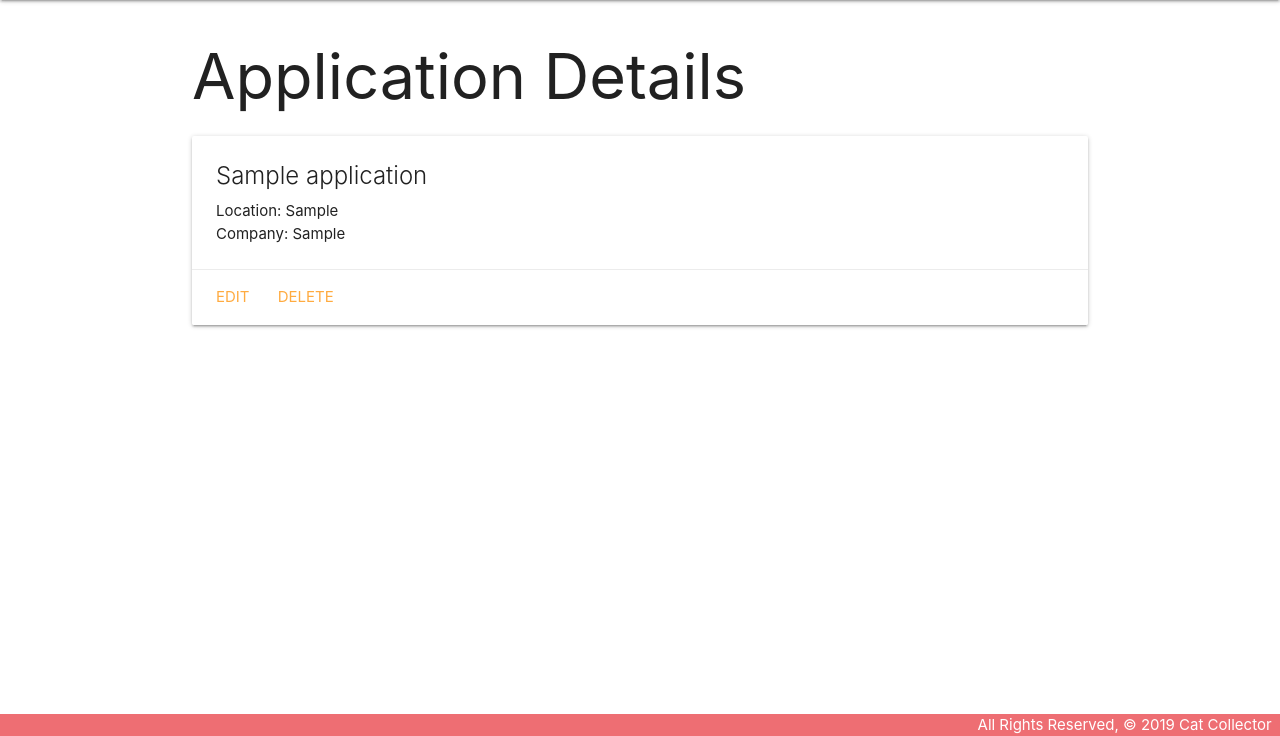
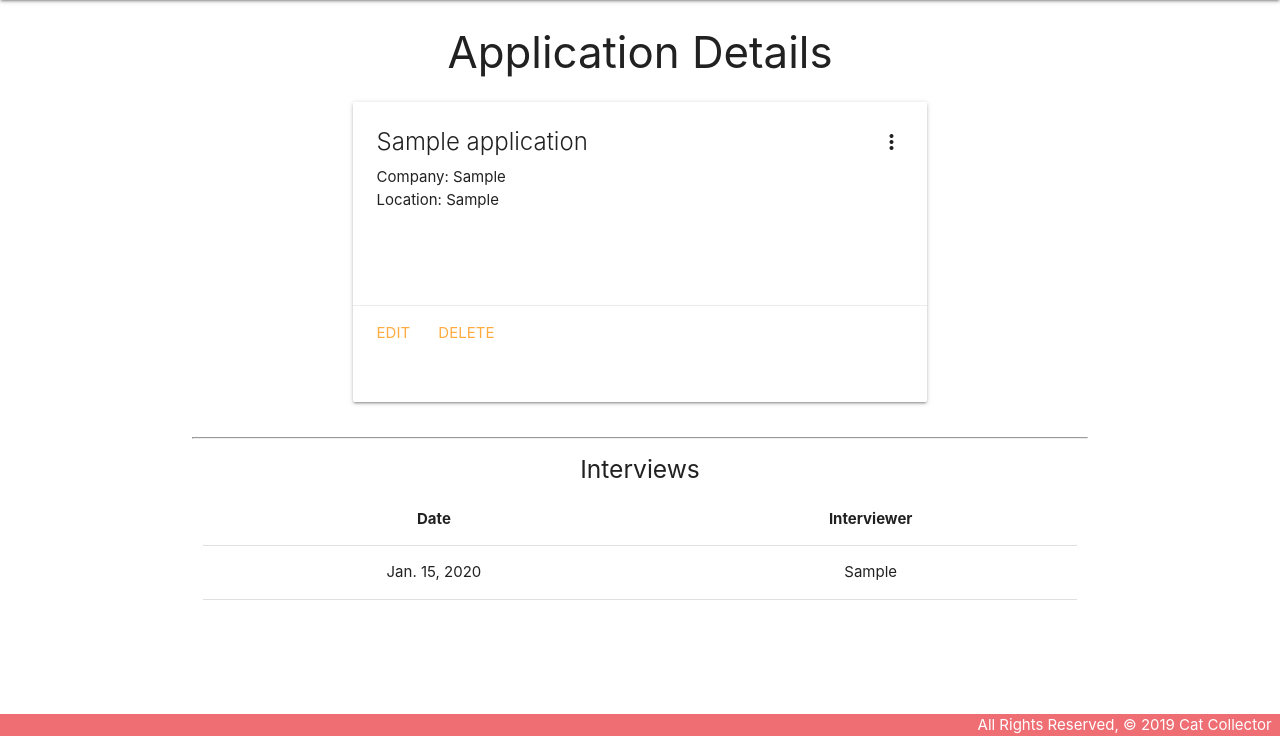
Before and after one commit to maliqtaylor/job-tracker, a Django app: page /applications/1/ in a window 1280 px wide. Shown: the part 64-800 px from the top of the page. Run offline with Django 3.2, Linux system fonts and the light colour scheme; tables that the repository leaves empty hold one stand-in row (values such as "Sample post").

Commit message:
create & read interview

```diff
--- a/jobtracker/main_app/admin.py
+++ b/jobtracker/main_app/admin.py
@@ -1,4 +1,5 @@
 from django.contrib import admin
-from .models import Applications
+from .models import Application, Interview
 # Register your models here.
-admin.site.register(Applications)
+admin.site.register(Application)
+admin.site.register(Interview)
--- /dev/null
+++ b/jobtracker/main_app/forms.py
@@ -0,0 +1,7 @@
+from django.forms import ModelForm
+from .models import Interview
+
+class InterviewForm(ModelForm):
+  class Meta:
+    model = Interview
+    fields = ['date', 'interviewer', 'notes']
--- a/jobtracker/main_app/models.py
+++ b/jobtracker/main_app/models.py
@@ -1,8 +1,21 @@
 from django.db import models
+from django.urls import reverse
 
 # Create your models here.
-class Applications(models.Model):
+class Application(models.Model):
   company = models.CharField(max_length=80)
   title = models.CharField(max_length=80)
   location = models.CharField(max_length=80)
   active = models.BooleanField(default=True)
+
+  def __str__(self):
+    return self.title + ' Application at ' + self.company
+
+  def get_absolute_url(self):
+    return reverse('detail', kwargs={'app_id': self.id})
+
+class Interview(models.Model):
+  date = models.DateField()
+  interviewer = models.CharField(max_length=50)
+  notes = models.TextField(max_length=250)
+  application = models.ForeignKey(Application, on_delete=models.CASCADE)
--- a/jobtracker/main_app/static/css/style.css
+++ b/jobtracker/main_app/static/css/style.css
@@ -12,3 +12,12 @@ footer.page-footer {
   padding-top: 0;
   text-align: right;
 }
+
+.detail{
+  min-height: 300px;
+  overflow: scroll;
+}
+
+.card-action{
+  margin-top: 70px;
+}
--- a/jobtracker/main_app/templates/applications/detail.html
+++ b/jobtracker/main_app/templates/applications/detail.html
@@ -1,23 +1,55 @@
 {% extends 'base.html' %}
 {% block content %}
+<h3 class="center-align">Application Details</h3>
 
-<h1>Application Details</h1>
-
-<div class="card">
-  <div class="card-content">
-    <span class="card-title">{{ app.title }}</span>
-    <p>Location: {{ app.location }}</p>
-    <p>Company: {{ app.company }}</p>
-    <!-- {% if cat.age > 0 %}
-    <p>Age: {{ cat.age }}</p>
-    {% else %}
-    <p>Age: Kitten</p>
-    {% endif %} -->
-  </div>
-  <div class="card-action">
-    <a href="{% url 'applications_update' app.id %}">Edit</a>
-    <a href="{% url 'applications_delete' app.id %}">Delete</a>
+<div class="row">
+  <div class="col s8 offset-s2">
+    <div class="card detail">
+      <div class="card-content">
+        <span class="card-title activator grey-text text-darken-4">{{ app.title }} <i
+            class="material-icons right">more_vert</i></span>
+        <p>Company: {{ app.company }}</p>
+        <p>Location: {{ app.location }}</p>
+      </div>
+      <div class="card-reveal">
+        <span class="card-title grey-text text-darken-4">Add Interview<i class="material-icons right">close</i></span>
+        <form action="{% url 'add_interview' app.id %}" method="post">
+          {% csrf_token %}
+          {{ interview_form.as_p }}
+          <div class="center">
+            <input type="submit" class="btn ipt" value="Add Interview">
+          </div>
+        </form>
+      </div>
+      <div class="card-action">
+        <a class="hi" href="{% url 'applications_update' app.id %}">Edit</a>
+        <a href="{% url 'applications_delete' app.id %}">Delete</a>
+      </div>
+    </div>
   </div>
 </div>
 
+<hr>
+<h5 class="center-align">Interviews</h5>
+
+<div class="row">
+  <div class="col s12">
+    <table class="highlight centered">
+      <thead>
+        <tr>
+          <th>Date</th>
+          <th>Interviewer</th>
+        </tr>
+      </thead>
+      <tbody>
+        {% for interview in app.interview_set.all %}
+        <tr>
+          <td>{{interview.date}}</td>
+          <td>{{interview.interviewer}}</td>
+        </tr>
+        {% endfor %}
+      </tbody>
+    </table>
+  </div>
+</div>
 {% endblock %}
--- a/jobtracker/main_app/templates/base.html
+++ b/jobtracker/main_app/templates/base.html
@@ -7,8 +7,10 @@
   <meta name="viewport" content="width=device-width, initial-scale=1.0">
   <meta http-equiv="X-UA-Compatible" content="ie=edge">
   <title>Job Tracker</title>
+  <link href="https://fonts.googleapis.com/icon?family=Material+Icons" rel="stylesheet">
   <link rel="stylesheet" href="https://cdnjs.cloudflare.com/ajax/libs/materialize/1.0.0/css/materialize.min.css">
   <link rel="stylesheet" type="text/css" href="{% static 'css/style.css' %}">
+  <script src="https://cdnjs.cloudflare.com/ajax/libs/materialize/1.0.0/js/materialize.min.js"></script>
 </head>
 
 <body>
--- a/jobtracker/main_app/templates/main_app/applications_confirm_delete.html
+++ b/jobtracker/main_app/templates/main_app/application_confirm_delete.html
@@ -6,7 +6,9 @@
 
 <form action="" method="POST">
   {% csrf_token %}
-  <input type="submit" value="Yes - Delete!" class="btn">
+  <div class="center">
+  <input type="submit" value="Yes - Delete!" class="btn ipt">
   <a href="{% url 'detail' object.id %}">Cancel</a>
+  </div>
 </form>
 {% endblock %}
--- a/jobtracker/main_app/urls.py
+++ b/jobtracker/main_app/urls.py
@@ -9,4 +9,5 @@ urlpatterns = [
   path('applications/create/', views.ApplicationCreate.as_view(), name='applications_create'),
   path('applications/<int:pk>/update/', views.ApplicationUpdate.as_view(), name='applications_update'),
   path('items/<int:pk>/delete/', views.ApplicationDelete.as_view(), name='applications_delete'),
+  path('applications/<int:app_id>/add_interview/', views.add_interview, name='add_interview'),
 ]
--- a/jobtracker/main_app/views.py
+++ b/jobtracker/main_app/views.py
@@ -1,6 +1,7 @@
-from django.shortcuts import render
+from django.shortcuts import render, redirect
 from django.views.generic.edit import CreateView, UpdateView, DeleteView
-from .models import Applications
+from .models import Application
+from .forms import InterviewForm
 # Create your views here.
 
 # Define the home view
@@ -11,23 +12,30 @@ def about(request):
   return render(request, 'about.html')
 
 def application_index(request):
-  applications = Applications.objects.all()
+  applications = Application.objects.all()
   return render(request, 'applications/index.html', { 'applications': applications })
 
 def app_detail(request, app_id):
-  app = Applications.objects.get(id=app_id)
-  return render(request, 'applications/detail.html', { 'app': app })
+  app = Application.objects.get(id=app_id)
+  interview_form = InterviewForm()
+  return render(request, 'applications/detail.html', { 'app': app, 'interview_form': interview_form })
+
+def add_interview(request, app_id):
+  form = InterviewForm(request.POST)
+  if form.is_valid():
+    new_interview = form.save(commit=False)
+    new_interview.application_id = app_id
+    new_interview.save()
+  return redirect('detail', app_id=app_id)
 
 class ApplicationCreate(CreateView):
-  model = Applications
+  model = Application
   fields = ['company', 'location', 'title']
-  success_url = '/'
 
 class ApplicationUpdate(UpdateView):
-  model = Applications
+  model = Application
   fields = ['location', 'title']
-  success_url = '/'
 
 class ApplicationDelete(DeleteView):
-  model = Applications
-  success_url = '/'
+  model = Application
+  success_url = '/applications/'
```
Also changed, not shown: jobtracker/main_app/templates/applications/index.html (+5 -9 lines), jobtracker/main_app/templates/main_app/application_form.html (added, +20 -0 lines), jobtracker/main_app/templates/main_app/applications_form.html (deleted, +0 -18 lines), jobtracker/main_app/migrations/0004_interview.py (added), jobtracker/main_app/migrations/0005_auto_20210210_0720.py (added).
